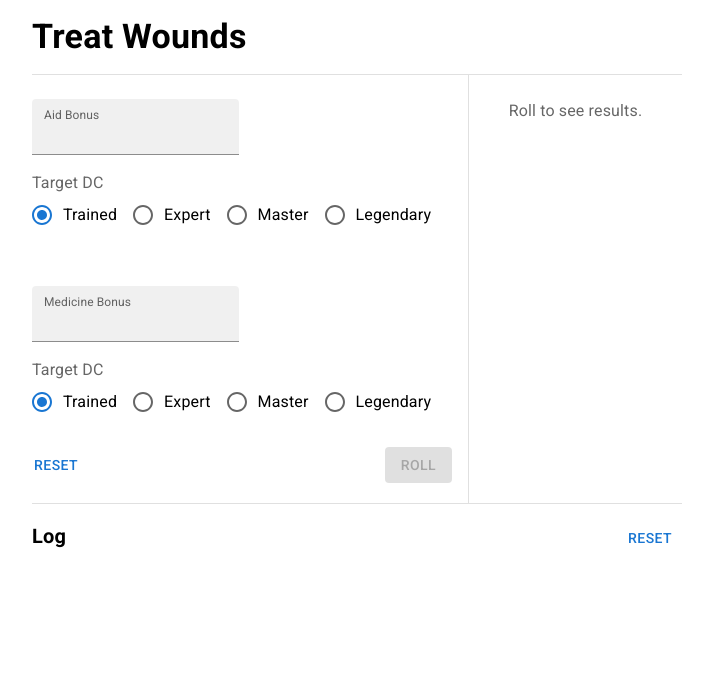
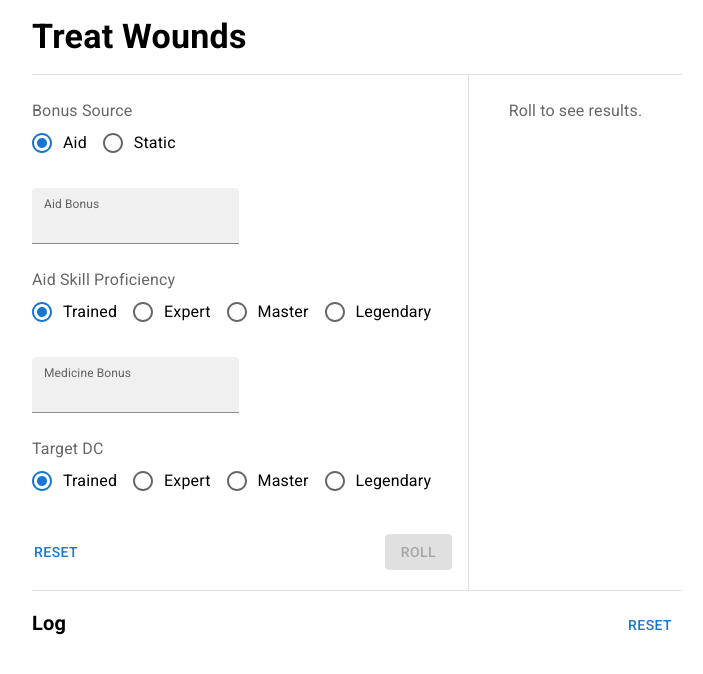
Before and after one commit to matthewoden/treat-wounds, a React (Vite) app: page / in a window 1280 px wide. Shown: the top 674 px of the page, without its empty margins (283-986 px from the left). Built offline with nearby package versions, Linux system fonts and the light colour scheme.

Commit message:
Open ended static bonus, small refactor

```diff
--- a/package.json
+++ b/package.json
@@ -7,7 +7,8 @@
     "dev": "vite",
     "build": "tsc && vite build",
     "lint": "eslint . --ext ts,tsx --report-unused-disable-directives --max-warnings 0",
-    "preview": "vite preview"
+    "preview": "vite preview",
+    "deploy": "npm run build && netlify deploy --dir=dist --prod"
   },
   "dependencies": {
     "@emotion/react": "^11.11.4",
--- a/src/components/Form.tsx
+++ b/src/components/Form.tsx
@@ -3,27 +3,38 @@ import Button from "@mui/material/Button"
 import TextField from "@mui/material/TextField"
 import { useState } from "react"
 import { abilityCheck, AbilityCheckOutcome, aidConfig, Proficiency, treatWoundsConfig } from "../diceroller/checks"
-import ProficiencyRadio from "./RadioGroup"
+import ProficiencyRadio from "./ProficiencyRadio"
+import RadioGroup from "./RadioGroup"
 
 type FormProps = {
   onSubmit: (outcome: AbilityCheckOutcome) => void
 }
 
+type BonusSource = 'aid' | 'static'
+
+const bonusSourceOptions: {label: string, value: BonusSource}[] = [{ label: "Aid", value: 'aid'}, { label: 'Static', value: 'static'}]
+
 const Form = (props: FormProps) => {
-  const [bonusToAid, setBonusToAid] = useState("")
+  const [bonus, setBonus] = useState("")
   const [aidProf, setAidProf] = useState<Proficiency>("trained")
   const [bonusToMed, setBonusToMed] = useState("")
   const [medProf, setMedProf] = useState<Proficiency>("trained")
+  const [bonusSource, setBonusSource] = useState("aid")
 
   const handleReset = () => {
-    setBonusToAid("")
+    setMedProf("trained")
+    setAidProf("trained")
+    setBonus("")
     setBonusToMed("")
   }
 
   const handleSubmit = () => {
-    const aidOutcome = abilityCheck(parseInt(bonusToAid), 0, aidConfig[aidProf])
-    console.log(aidOutcome)
-    const healingOutcome = abilityCheck(parseInt(bonusToMed), aidOutcome.value, treatWoundsConfig[medProf])
+    let bonusValue = 0
+    if (bonus !== "") {
+      const parsedBonus = parseInt(bonus)
+      bonusValue = bonusSource === 'aid' ? abilityCheck(parsedBonus, 0, aidConfig[aidProf]).value : parsedBonus
+    }
+    const healingOutcome = abilityCheck(parseInt(bonusToMed), bonusValue, treatWoundsConfig[medProf])
 
     props.onSubmit(healingOutcome)
   }
@@ -34,21 +45,29 @@ const Form = (props: FormProps) => {
       display="flex"
       alignItems="flex-start"
       flexDirection={'column'}
-      gap={2}
+      gap={3}
       paddingTop={3}
       paddingRight={2}
       paddingBottom={2.5}
     >
+      <RadioGroup
+        id="source"
+        options={bonusSourceOptions}
+        label={"Bonus Source"}
+        value={bonusSource}
+        onChange={(value) => setBonusSource(value)}
+      />
       <TextField
         InputLabelProps={{ shrink: true }}
         InputProps={{ inputProps: { min: 0 } }}
-        variant="filled" label="Aid Bonus"
+        variant="filled" label={bonusSource === 'aid' ? "Aid Bonus" : 'Static Bonus'}
         type="number"
-        onChange={(event) => setBonusToAid(event.target.value)}
-        value={bonusToAid}
+        onChange={(event) => setBonus(event.target.value)}
+        value={bonus}
       />
-      <ProficiencyRadio id="aid-prof" onChange={setAidProf} value={aidProf} label={"Skill Proficiency"}/>
-      <br />
+      { bonusSource === 'aid' &&
+        <ProficiencyRadio id="aid-prof" onChange={setAidProf} value={aidProf} label={"Aid Skill Proficiency"}/>
+      }
       <TextField
         InputLabelProps={{ shrink: true }}
         InputProps={{ inputProps: { min: 0 } }}
--- a/src/components/Health.tsx
+++ b/src/components/Health.tsx
@@ -1,14 +1,18 @@
 import Box from "@mui/material/Box";
 import { AbilityCheckOutcome } from "../diceroller/checks";
 import Typography from "@mui/material/Typography";
+import { Divider } from "@mui/material";
 
 
 const Attribute = ({label, value}: {label: string, value: string | number}) => {
   return (
+    <>
+    <Divider/>
     <Box display={'flex'} flexDirection={'row'} gap={1}>
-      <Typography variant="overline" color="text.secondary">{label}:</Typography>
+      <Typography variant="overline" color="text.secondary" width={65}>{label}:</Typography>
       <Typography variant="overline" >{value}</Typography>
     </Box>
+    </>
   )
 }
 
@@ -22,8 +26,7 @@ export const HealthOutcome = ({outcome}: {outcome: AbilityCheckOutcome | null})
             <Typography variant="overline" color="text.primary">{outcome.result}</Typography>
             <Attribute label={"Total"} value={outcome.total} />
             <Attribute label={"Roll"} value={outcome.d20Result} />
-            <Attribute label={"Med"} value={outcome.modifier} />
-            <Attribute label={"Aid"} value={outcome.bonus} />
+            <Attribute label={"Bonus"} value={outcome.bonus} />
           </Box>
         </Box>
       )}
--- a/src/components/Log.tsx
+++ b/src/components/Log.tsx
@@ -44,7 +44,7 @@ const Log = (props: LogProps) => {
                         variant="overline"
                         color={"text.secondary"}
                       >
-                        {check.d20Result} Roll + {check.modifier} Med  +  {check.bonus} Aid = {check.total} {check.result}
+                        {check.d20Result} Roll + {check.modifier} Med  +  {check.bonus} Bonus = {check.total} {check.result}
                       </Typography>
                     </>
                   )}
--- /dev/null
+++ b/src/components/ProficiencyRadio.tsx
@@ -0,0 +1,36 @@
+import { Proficiency } from "../diceroller/checks"
+import RadioGroup from "./RadioGroup"
+
+type ProficiencyRadioProps = {
+  id: string
+  label: string
+  onChange: (value: Proficiency) => void
+  value: Proficiency
+}
+
+const options: { label: string, value: Proficiency }[] = [
+  {
+    label: "Trained",
+    value: "trained",
+  },
+  {
+    label: "Expert",
+    value: "expert",
+  },
+    {
+    label: "Master",
+    value: "master",
+  },
+    {
+    label: "Legendary",
+    value: "legendary",
+  },
+]
+
+const ProficiencyRadio = (props: ProficiencyRadioProps) => {
+  return (
+    <RadioGroup {...props} options={options} />
+  )
+}
+
+export default ProficiencyRadio
--- a/src/components/RadioGroup.tsx
+++ b/src/components/RadioGroup.tsx
@@ -1,49 +1,34 @@
 import FormControl from "@mui/material/FormControl"
 import FormLabel from "@mui/material/FormLabel"
-import { Proficiency } from "../diceroller/checks"
 import FormControlLabel from "@mui/material/FormControlLabel"
 import Radio from "@mui/material/Radio"
 import RadioGroup from "@mui/material/RadioGroup"
+import React from "react"
 
-type ProficiencyRadioProps = {
+type RadioOption<T> = { label: string, value: T }
+
+type RadioGroupProps<T> = {
   id: string
   label: string
-  onChange: (value: Proficiency) => void
-  value: Proficiency
+  options: RadioOption<T>[]
+  onChange: (value: T) => void
+  value: T
 }
 
-const options: { label: string, value: Proficiency }[] = [
-  {
-    label: "Trained",
-    value: "trained",
-  },
-  {
-    label: "Expert",
-    value: "expert",
-  },
-    {
-    label: "Master",
-    value: "master",
-  },
-    {
-    label: "Legendary",
-    value: "legendary",
-  },
-]
 
-const ProficiencyRadio = (props: ProficiencyRadioProps) => {
+const ProficiencyRadio = <T, >(props: RadioGroupProps<T>) => {
   return (
     <FormControl>
-        <FormLabel id="target-dc" sx={{textAlign: "left"}}>Target DC</FormLabel>
+        <FormLabel id={props.id} sx={{textAlign: "left"}}>{props.label}</FormLabel>
         <RadioGroup
-          aria-labelledby="target-dc"
+          aria-labelledby={props.id}
           value={props.value}
-          onChange={(event) => props.onChange(event.target.value as Proficiency)}
+          onChange={(event) => props.onChange(event.target.value as T)}
           name="target-dc"
           row
-        > {options.map((option) => (
+        > {props.options.map((option) => (
             <FormControlLabel
-              key={option.value}
+              key={option.value as React.Key}
               value={option.value}
               control={<Radio />}
               label={option.label}
```
